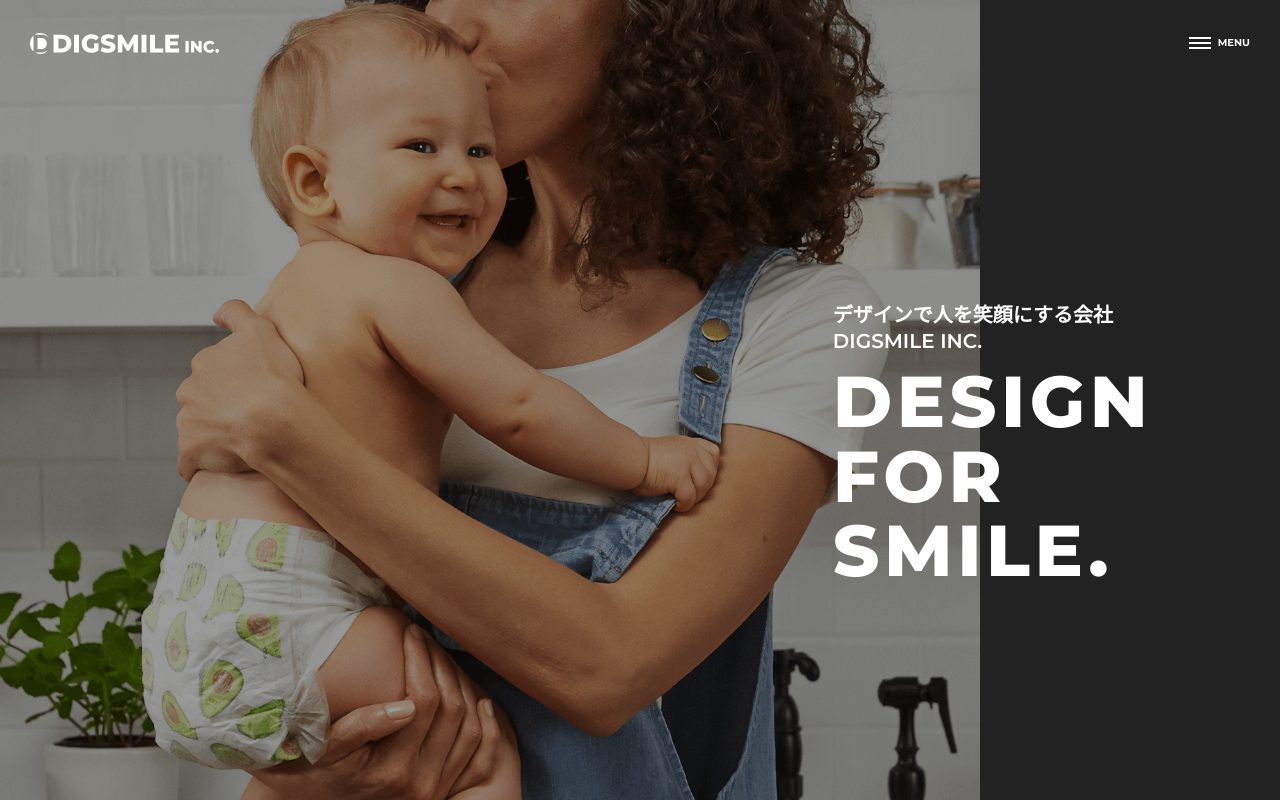
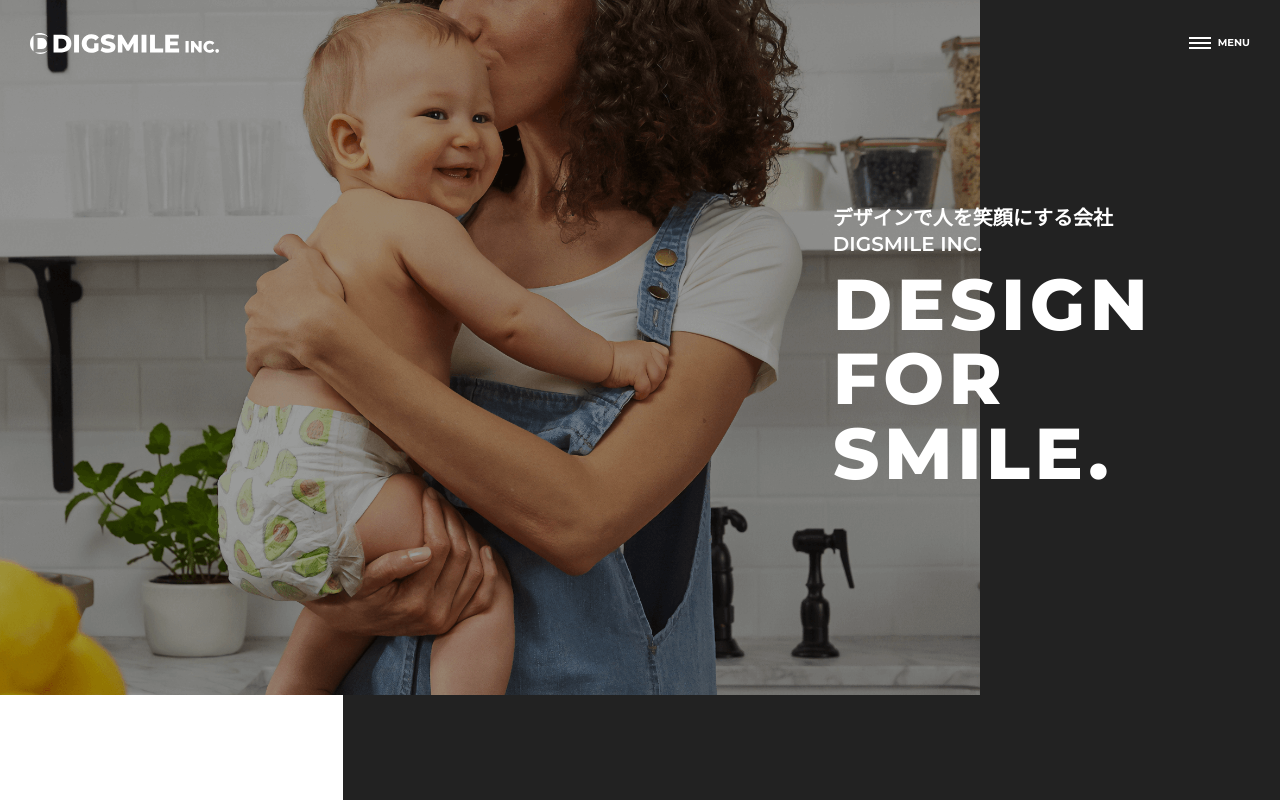
Before and after one commit to kidneee/Cresta_Third, a plain HTML site: page index.html in a window 1280 px wide. Shown: the top 800 px of the page. Drawn offline with nearby package versions, Linux system fonts and the light colour scheme.

Commit message:
FV画像調整

```diff
--- a/assets/css/common.css
+++ b/assets/css/common.css
@@ -116,7 +116,7 @@ img {
     padding: 40px 30px;
   }
 }
-@media screen and (max-width: 1440px) {
+@media screen and (min-width: 1440px) {
   .l-inner {
     max-width: 1100px;
     width: 100%;
@@ -416,17 +416,17 @@ img {
   background-size: cover;
   background-position: center;
   width: 76.53vw;
-  height: 580px;
+  height: 86.957vh;
   z-index: 2;
 }
 @media screen and (min-width: 768px) {
   .fv__bg-img {
-    height: 890px;
+    height: 86.914vh;
   }
 }
 @media screen and (min-width: 1440px) {
   .fv__bg-img {
-    height: 640px;
+    height: 86.486vh;
   }
 }
 
```
